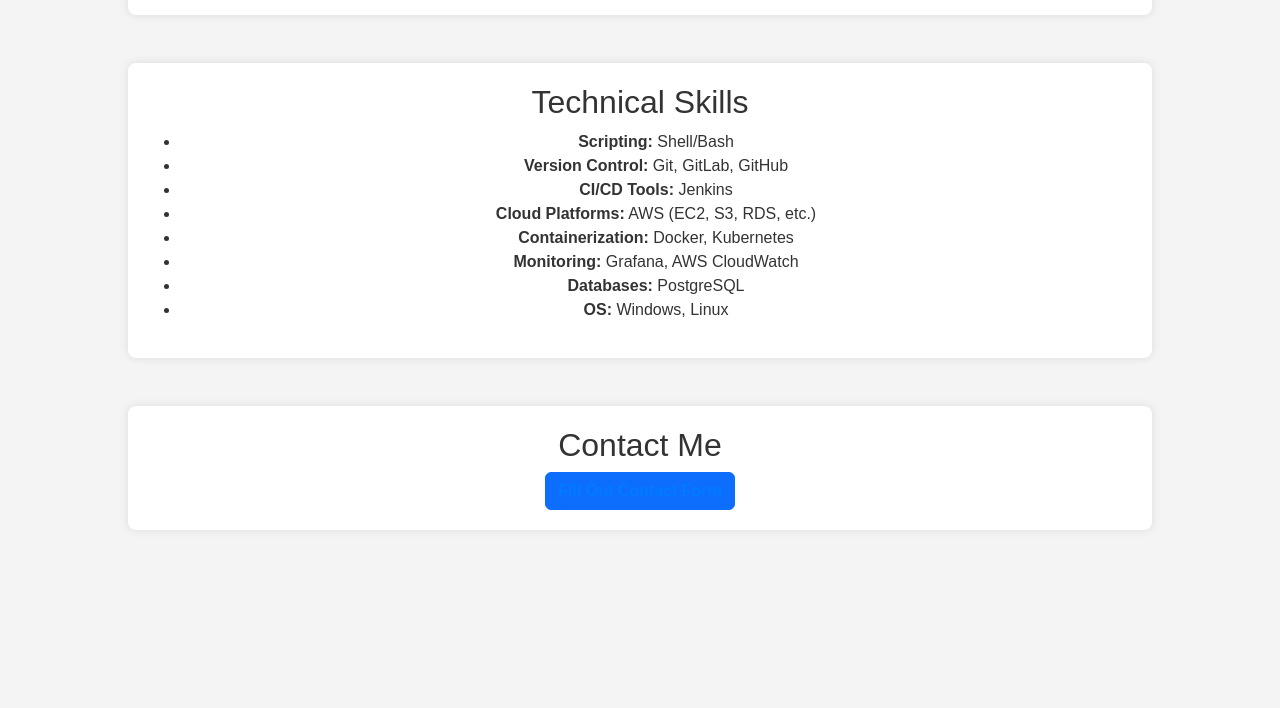
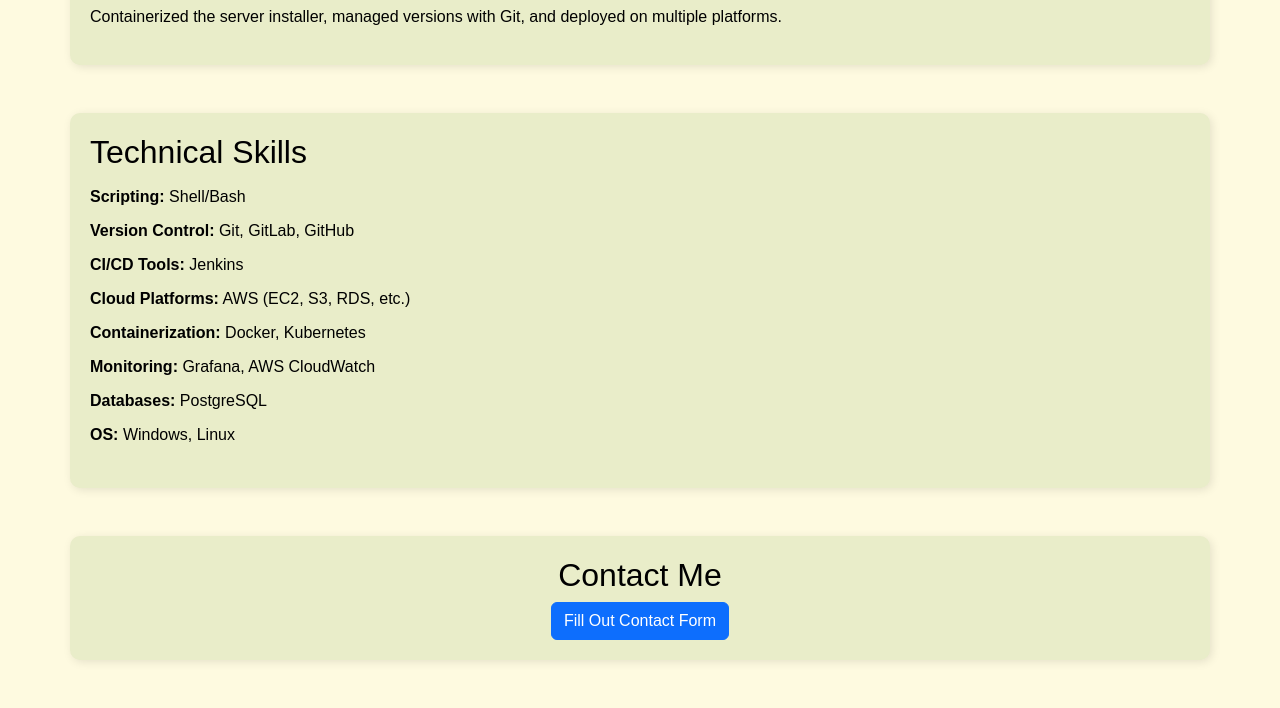
Before and after one commit to AvisekLenka/gyana-demo-portfolio, a plain HTML site: page index.html in a window 1280 px wide. Shown: the part 1095-1803 px from the top of the page. Before the commit the page ends 1673 px from the top, so only its background shows below. Drawn offline with nearby package versions, Linux system fonts and the light colour scheme.

Commit message:
Update styles.css

```diff
--- a/styles.css
+++ b/styles.css
@@ -1,68 +1,43 @@
-/* General Styles */
 body {
+    background-color: #FEFAE0;
+    color: #000000;
     font-family: Arial, sans-serif;
-    margin: 0;
-    padding: 0;
-    background-color: #f4f4f4;
-    color: #333;
-    text-align: center;
 }
 
-/* Hero Section */
-.hero {
-    background-color: #282c34;
-    color: white;
-    padding: 50px 0;
+.navbar {
+    background-color: #D4A373 !important;
 }
 
-.hero h1 {
-    margin: 0;
-    font-size: 2.5em;
+.navbar-brand, .nav-link {
+    color: #000000 !important;
 }
 
-.hero h3 {
-    margin: 10px 0;
-    font-weight: normal;
+.container {
+    background-color: #E9EDC9;
+    padding: 20px;
+    border-radius: 10px;
+    box-shadow: 2px 2px 10px rgba(0, 0, 0, 0.1);
+    margin-top: 20px;
 }
 
-.hero a {
-    display: inline-block;
-    margin-top: 15px;
-    padding: 10px 20px;
-    background-color: #007bff;
-    color: white;
-    text-decoration: none;
-    border-radius: 5px;
+h2 {
+    color: #000000;
 }
 
-.hero a:hover {
-    background-color: #0056b3;
+a {
+    color: #000000;
+    text-decoration: none;
 }
 
-/* Container Styles */
-.container {
-    width: 80%;
-    margin: 30px auto;
-    background: white;
-    padding: 20px;
-    border-radius: 8px;
-    box-shadow: 0 0 10px rgba(0, 0, 0, 0.1);
+a:hover {
+    color: #5A4636;
 }
 
-/* Skills Section */
-.skills-icons {
-    font-size: 1.2em;
-    margin-top: 10px;
-    font-weight: bold;
+ul {
+    list-style-type: none;
+    padding: 0;
 }
 
-/* Contact Section */
-#contact a {
-    color: #007bff;
-    text-decoration: none;
-    font-weight: bold;
+ul li {
+    padding: 5px 0;
 }
-
-#contact a:hover {
-    text-decoration: underline;
-}
```
